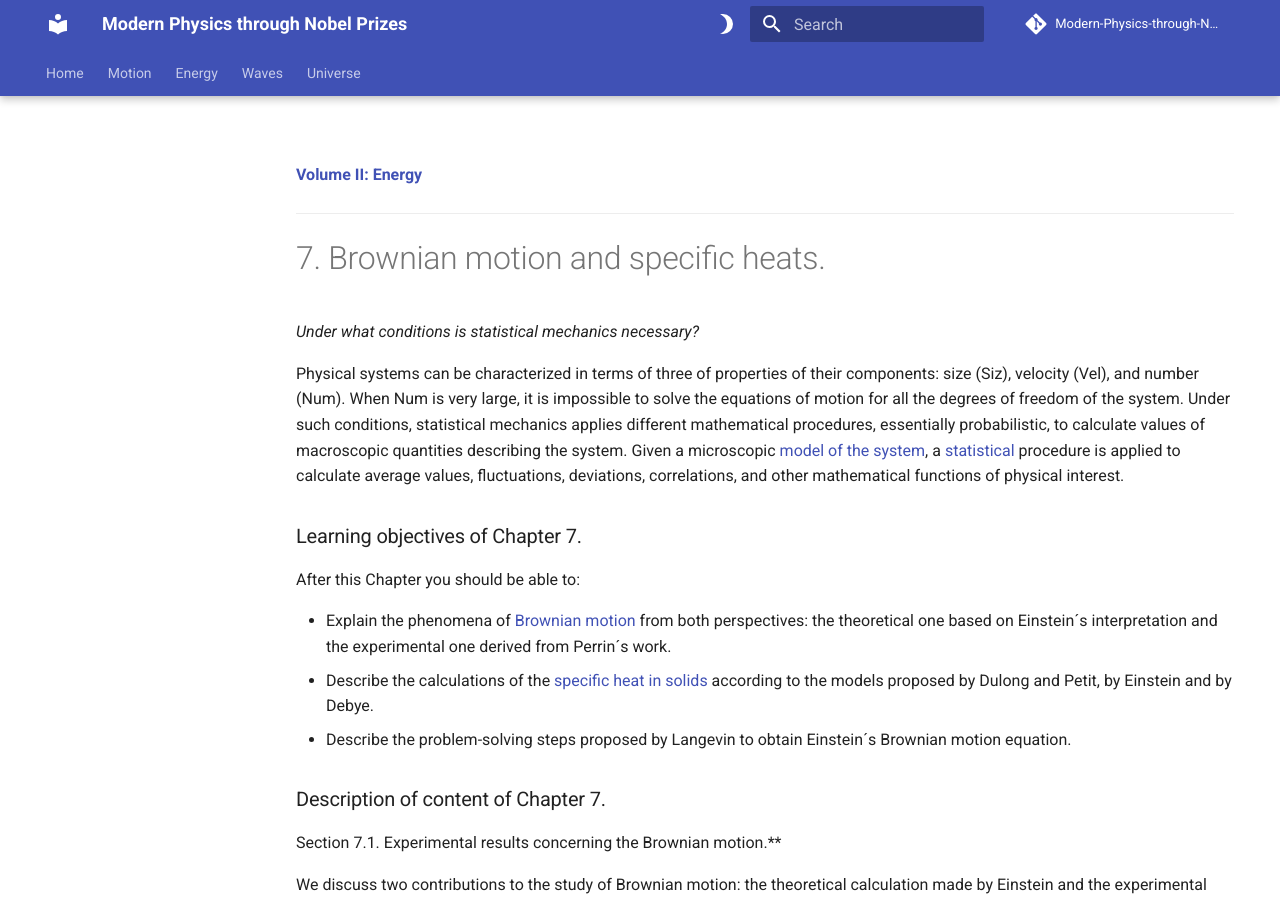
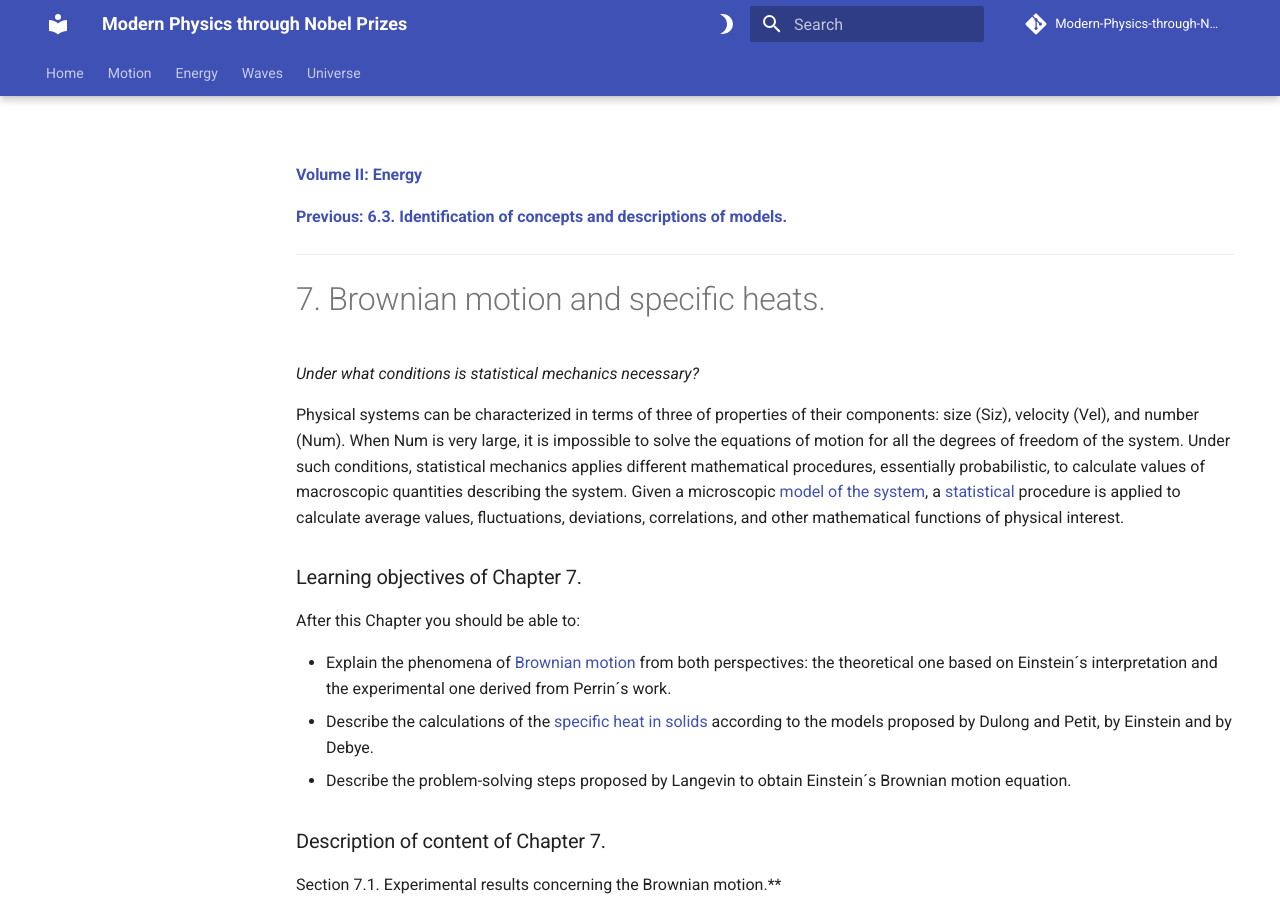
Before and after one commit to modphysnobel/modphysnobel.github.io, an MkDocs documentation site: the page built from docs/vol-II/vol-II-chap-7-sect-1.md, in a window 1280 px wide and 900 px high. Built offline with MkDocs 1.6.1 and Material for MkDocs 9.7.7, drawn with Linux system fonts in a browser that asks for light colours; some web fonts are replaced; comment, search, counter and statistics services are not loaded; some of the changed text lies outside the part shown.

Commit message:
Update vol-II-chap-7-sect-1.md

```diff
--- a/docs/vol-II/vol-II-chap-7-sect-1.md
+++ b/docs/vol-II/vol-II-chap-7-sect-1.md
@@ -1,5 +1,6 @@
+[**Volume II: Energy**](https://modphysnobel.github.io/vol-II/volume-II/)
 
-[**Volume II: Energy**](./volume-II.md)
+[**Previous: 6.3. Identification of concepts and descriptions of models.**](https://modphysnobel.github.io/vol-III/vol-II-chap-6-sect-3/)
 
 ***
 
@@ -174,3 +175,4 @@ In what follows, we include in three boxes information related to Brownian motio
 	-- in 1923: interpretation of Rutherford transmutations of elements not as being the effect of an explosive disintegration but on the contrary, as an integration (the helium nucleus combines with the nucleus that it has hit, to form a radioactive atom which soon expels a proton, and that there finally remains an atom which is three units heavier than the atom that has been hit).
 
 ***
+[**Next: 7.2. Statistical mechanical calculations of the specific heat in solids.**](https://modphysnobel.github.io/vol-III/vol-II-chap-7-sect-2/)
```
